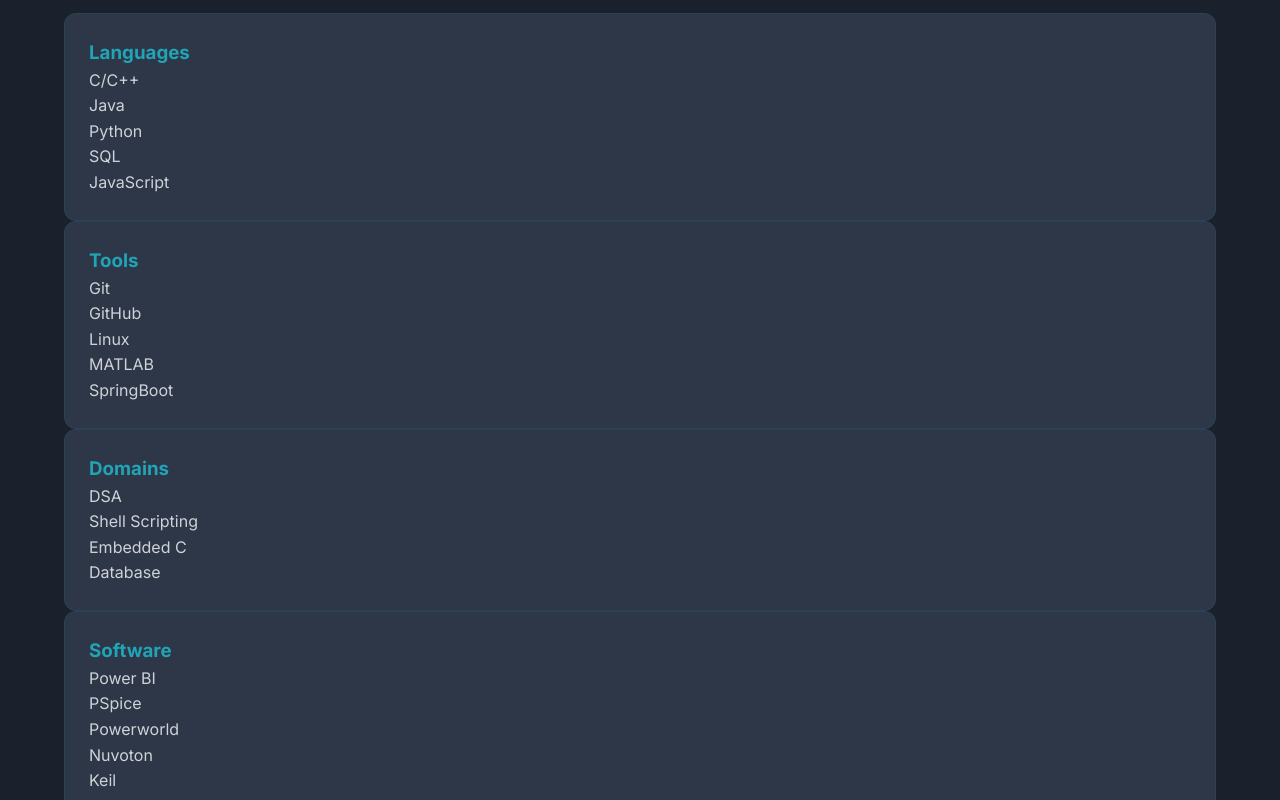
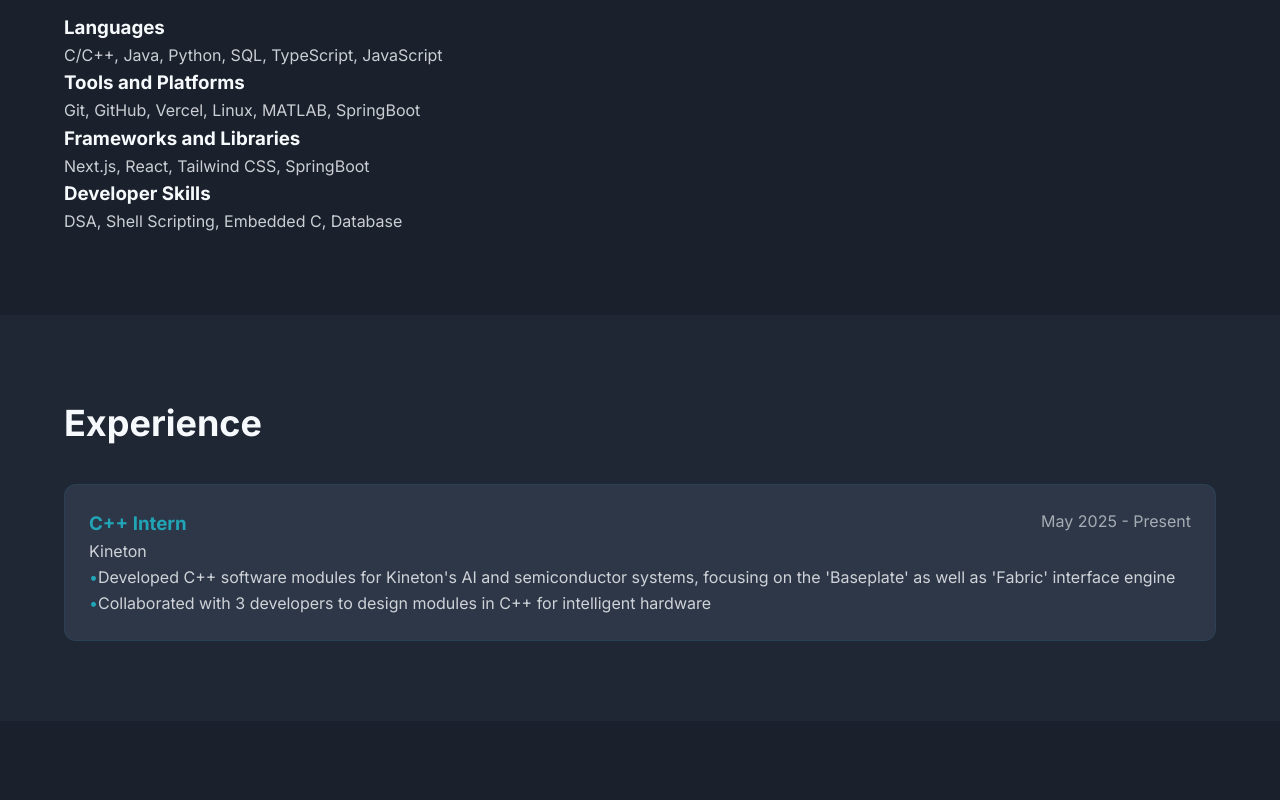
Before and after one commit to rhyode/portfolio, a Next.js app: page / in a window 1280 px wide. Shown: the part 1360-2160 px from the top of the page. Built offline with nearby package versions, Linux system fonts and the light colour scheme.

Commit message:
Upgrade skills section with better organization and comprehensive technology list

```diff
--- a/src/app/page.tsx
+++ b/src/app/page.tsx
@@ -151,64 +151,53 @@
       {/* Skills Section */}
       <section id="skills" className="section-padding">
         <div className="container-custom">
-          <h2 className="heading-secondary">Skills & Technologies</h2>
-          <div className="grid md:grid-cols-4 gap-8">
-            <div className="card">
-              <h3 className="text-xl font-semibold text-accent mb-4">
+          <h2 className="heading-secondary">Skills</h2>
+          <div className="space-y-8">
+            {/* Languages */}
+            <div className="grid md:grid-cols-2 gap-8 items-start">
+              <div>
+                <h3 className="text-xl font-semibold text-dark-text mb-4">
                   Languages
                 </h3>
-              <div className="space-y-2">
-                {["C/C++", "Java", "Python", "SQL", "JavaScript"].map(
-                  (skill) => (
-                    <div key={skill} className="flex items-center space-x-2">
-                      <div className="w-2 h-2 bg-accent rounded-full"></div>
-                      <span className="text-dark-text/80">{skill}</span>
               </div>
-                  ),
-                )}
+              <div className="text-dark-text/80">
+                C/C++, Java, Python, SQL, TypeScript, JavaScript
               </div>
             </div>
-            <div className="card">
-              <h3 className="text-xl font-semibold text-accent mb-4">Tools</h3>
-              <div className="space-y-2">
-                {["Git", "GitHub", "Linux", "MATLAB", "SpringBoot"].map(
-                  (skill) => (
-                    <div key={skill} className="flex items-center space-x-2">
-                      <div className="w-2 h-2 bg-accent rounded-full"></div>
-                      <span className="text-dark-text/80">{skill}</span>
+
+            {/* Tools and Platforms */}
+            <div className="grid md:grid-cols-2 gap-8 items-start">
+              <div>
+                <h3 className="text-xl font-semibold text-dark-text mb-4">
+                  Tools and Platforms
+                </h3>
               </div>
-                  ),
-                )}
+              <div className="text-dark-text/80">
+                Git, GitHub, Vercel, Linux, MATLAB, SpringBoot
               </div>
             </div>
-            <div className="card">
-              <h3 className="text-xl font-semibold text-accent mb-4">
-                Domains
+
+            {/* Frameworks and Libraries */}
+            <div className="grid md:grid-cols-2 gap-8 items-start">
+              <div>
+                <h3 className="text-xl font-semibold text-dark-text mb-4">
+                  Frameworks and Libraries
                 </h3>
-              <div className="space-y-2">
-                {["DSA", "Shell Scripting", "Embedded C", "Database"].map(
-                  (skill) => (
-                    <div key={skill} className="flex items-center space-x-2">
-                      <div className="w-2 h-2 bg-accent rounded-full"></div>
-                      <span className="text-dark-text/80">{skill}</span>
               </div>
-                  ),
-                )}
+              <div className="text-dark-text/80">
+                Next.js, React, Tailwind CSS, SpringBoot
               </div>
             </div>
-            <div className="card">
-              <h3 className="text-xl font-semibold text-accent mb-4">
-                Software
+
+            {/* Developer Skills */}
+            <div className="grid md:grid-cols-2 gap-8 items-start">
+              <div>
+                <h3 className="text-xl font-semibold text-dark-text mb-4">
+                  Developer Skills
                 </h3>
-              <div className="space-y-2">
-                {["Power BI", "PSpice", "Powerworld", "Nuvoton", "Keil"].map(
-                  (skill) => (
-                    <div key={skill} className="flex items-center space-x-2">
-                      <div className="w-2 h-2 bg-accent rounded-full"></div>
-                      <span className="text-dark-text/80">{skill}</span>
               </div>
-                  ),
-                )}
+              <div className="text-dark-text/80">
+                DSA, Shell Scripting, Embedded C, Database
               </div>
             </div>
           </div>
```
Lines whose indentation alone changed are shown as unchanged.
